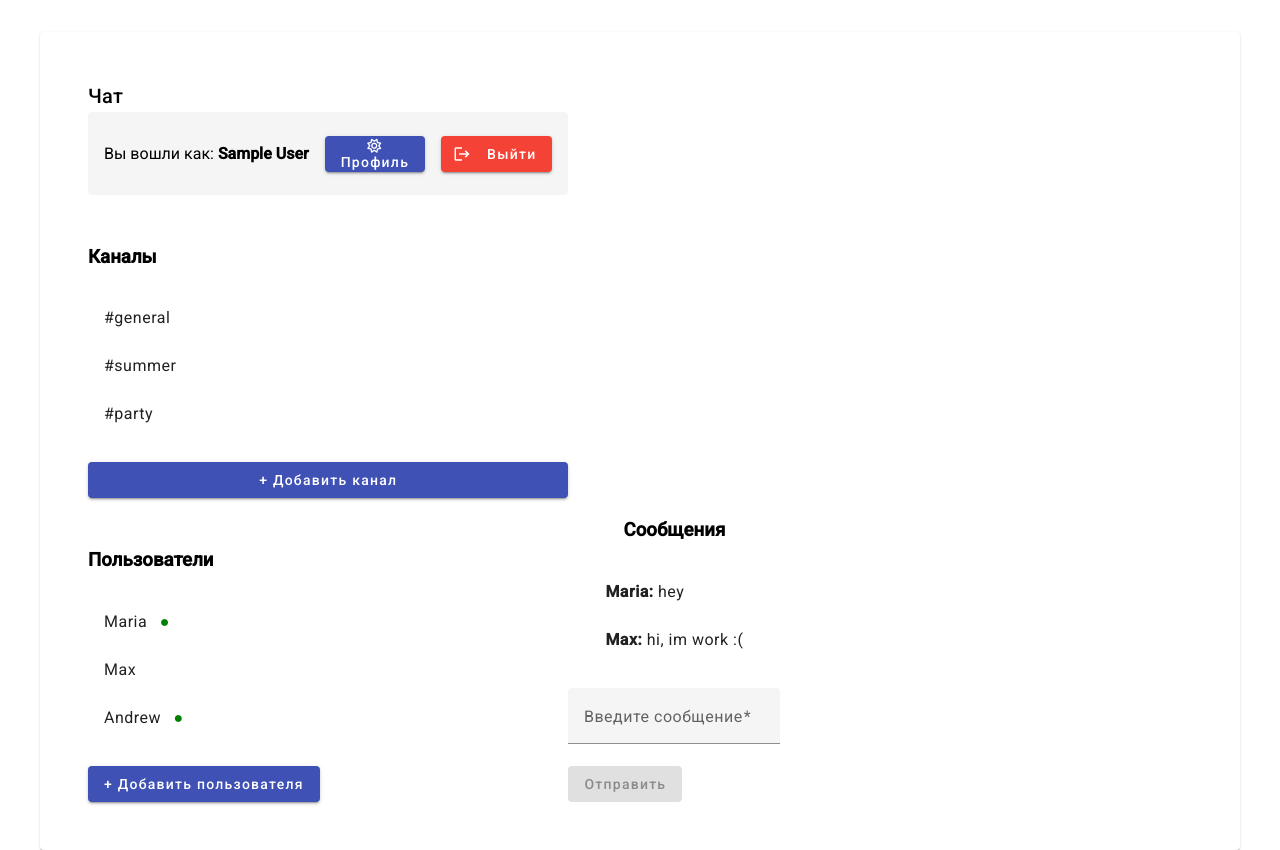
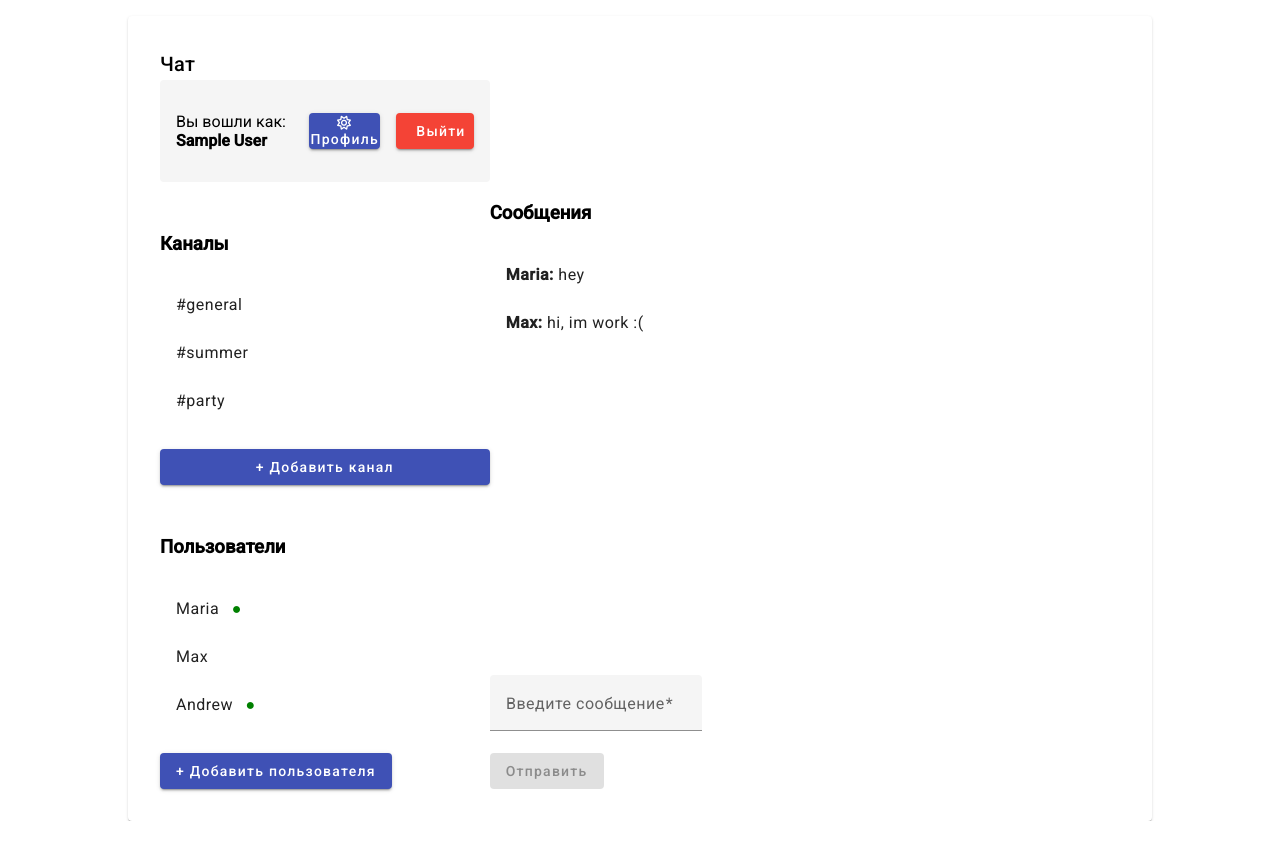
Before and after one commit to SO-Matveev/angular-messenger, an Angular app: page / in a window 1280 px wide. After the commit the page ends 821 px from the top, so only its background shows below. Built offline with nearby package versions, Linux system fonts and the light colour scheme; no server answers; sample sign-in values are in the browser's storage.

Commit message:
Поправил css свойство для отображения

```diff
--- a/src/app/modules/chat/components/message-list/message-list.component.css
+++ b/src/app/modules/chat/components/message-list/message-list.component.css
@@ -1,5 +1,6 @@
 mat-list {
-  max-height: 400px;
+  height: calc(100vh - 400px);
+  width: 100vh;
   overflow-y: auto;
   margin-bottom: 1rem;
 }
--- a/src/app/pages/main-page/main-page.component.css
+++ b/src/app/pages/main-page/main-page.component.css
@@ -1,7 +1,7 @@
 .main-card {
-  max-width: 1200px;
-  margin: 2rem auto;
-  padding: 2rem;
+  max-width: 1024px;
+  margin: 1rem auto;
+  padding: 1rem;
 }
 .main-container {
   display: flex;
@@ -17,16 +17,12 @@
   gap: 2rem;
 }
 .messages-section {
+  width: 100%;
   margin: auto 0;
   display: flex;
   flex-direction: column;
-
   align-items: center;
 }
-
-/*.channels-section, .messages-section, .users-section {*/
-/*  flex: 1;*/
-/*}*/
 
 mat-list {
   max-height: 400px;
@@ -59,3 +55,6 @@ button {
   align-items: center;
   gap: 0.5rem;
 }
+.chat-form, h3 {
+  width: 100%;
+}
--- a/src/app/pages/main-page/main-page.component.html
+++ b/src/app/pages/main-page/main-page.component.html
@@ -35,7 +35,7 @@
       <div class="messages-section">
         <h3>Сообщения</h3>
         <app-message-list [messages]="messages"></app-message-list>
-        <form [formGroup]="messageForm" (ngSubmit)="sendMessage()">
+        <form class="chat-form"[formGroup]="messageForm" (ngSubmit)="sendMessage()">
           <mat-form-field appearance="fill">
             <mat-label>Введите сообщение</mat-label>
             <input matInput formControlName="message" />
```
Also changed, not shown: src/app/store/index.ts (added).
